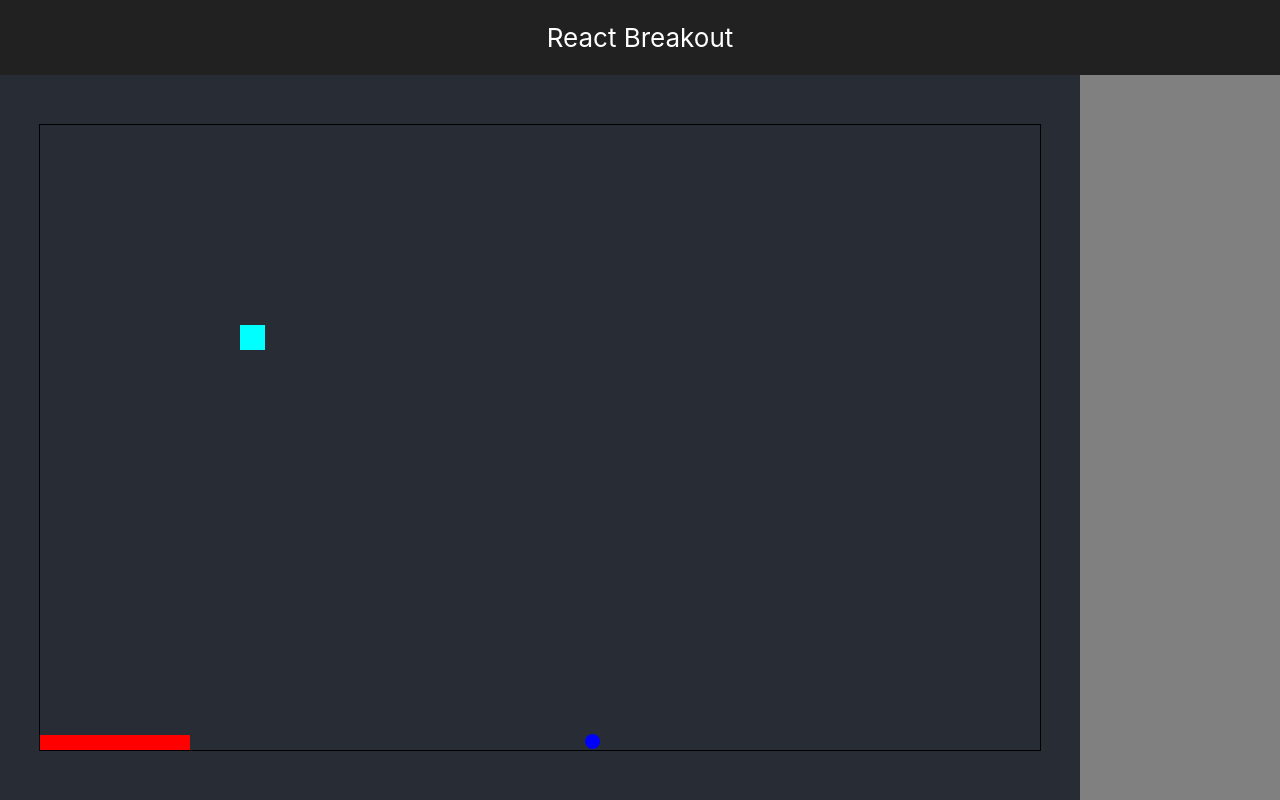
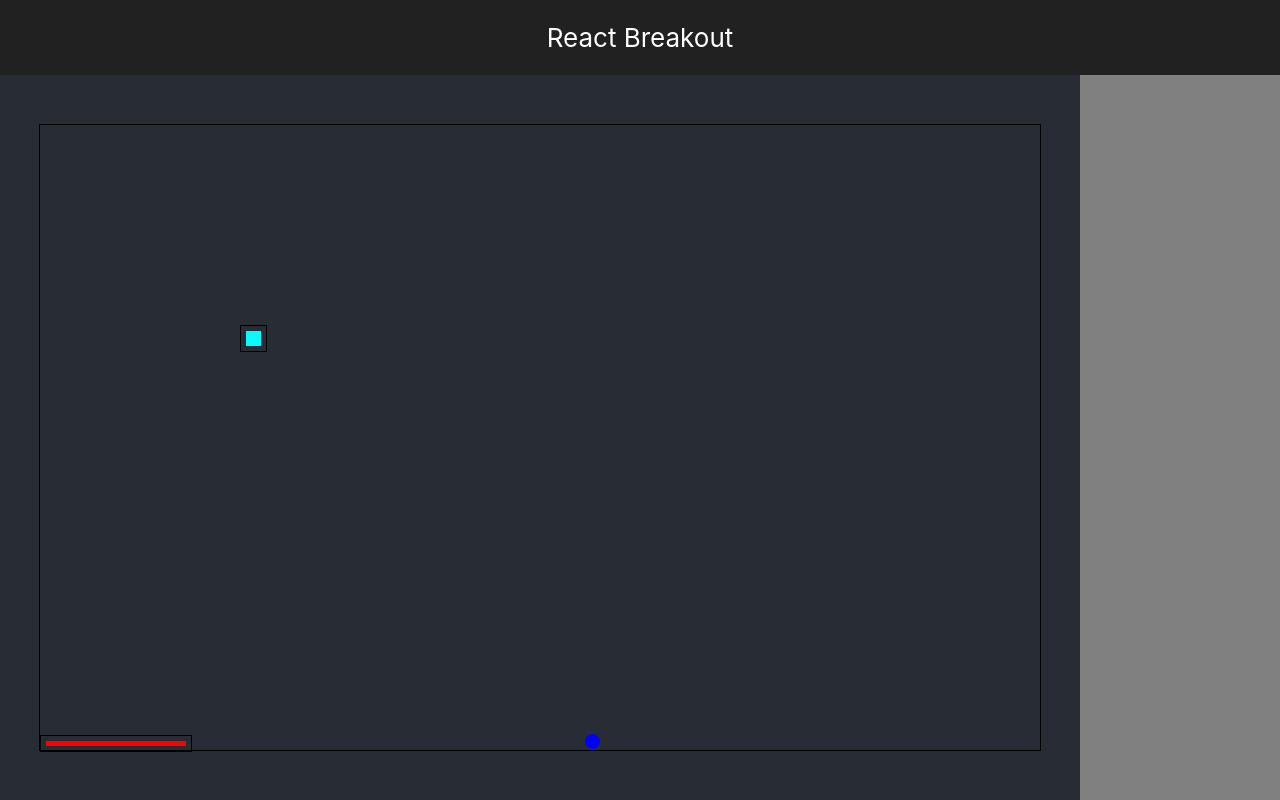
Before and after one commit to MathieuBouvet/react-breakout, a React (Create React App) app: page / in a window 1280 px wide. Built offline with nearby package versions, Linux system fonts and the light colour scheme.

Commit message:
Render the boxes smaller than they really are

```diff
--- a/src/components/Sizable.css
+++ b/src/components/Sizable.css
@@ -1,4 +1,8 @@
+.sizable {
+	display: flex;
+	border: 1px solid black;
+}
 .sizable > * {
-	width: 100%;
-	height: 100%;
+	flex: 1 1 auto;
+	margin: 5px;
 }
```
